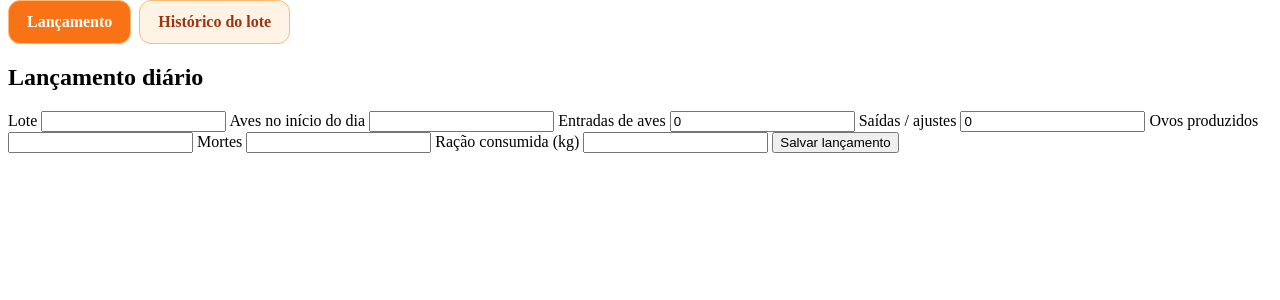
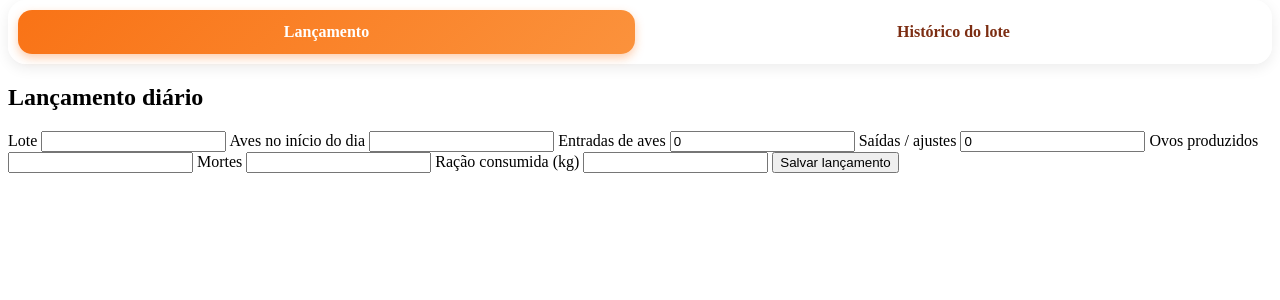
Before and after one commit to RaoMao0712/Controle-Granjas, a Flask app: page /dashboard in a window 1280 px wide. Shown: the part 132-432 px from the top of the page. Run offline with Flask 3, Linux system fonts and the light colour scheme; a user stored in the database is signed in; parts of the project's set-up code (start-up, migrations or seed data) failed here and were passed over; some libraries are stand-ins or nearby versions.

Commit message:
Update style.css

```diff
--- a/static/style.css
+++ b/static/style.css
@@ -8,23 +8,29 @@
 
 .tabs-menu {
     display: flex;
-    gap: 8px;
-    margin-bottom: 16px;
-    flex-wrap: wrap;
+    gap: 10px;
+    margin-bottom: 20px;
+    background: rgba(255, 255, 255, 0.88);
+    padding: 10px;
+    border-radius: 18px;
+    box-shadow: 0 4px 14px rgba(0,0,0,0.08);
 }
 
 .tabs-menu label {
-    background: #fff3e6;
-    color: #9a3412;
-    border: 1px solid #fdba74;
-    padding: 12px 18px;
-    border-radius: 12px;
-    font-weight: bold;
+    flex: 1;
+    text-align: center;
+    padding: 13px 16px;
+    border-radius: 14px;
+    font-weight: 700;
     cursor: pointer;
+    color: #7c2d12;
+    background: transparent;
+    border: none;
+    transition: 0.2s ease;
 }
 
 .tabs-menu label:hover {
-    background: #fed7aa;
+    background: #fff7ed;
 }
 
 .tab-content {
@@ -33,14 +39,22 @@
 
 #tab-lancamento:checked ~ .tabs-menu label[for="tab-lancamento"],
 #tab-historico:checked ~ .tabs-menu label[for="tab-historico"] {
-    background: #f97316;
+    background: linear-gradient(135deg, #f97316, #fb923c);
     color: white;
+    box-shadow: 0 4px 10px rgba(249,115,22,0.35);
 }
 
-#tab-lancamento:checked ~ #content-lancamento {
+#tab-lancamento:checked ~ #content-lancamento,
+#tab-historico:checked ~ #content-historico {
     display: block;
 }
 
-#tab-historico:checked ~ #content-historico {
-    display: block;
+@media (max-width: 700px) {
+    .tabs-menu {
+        flex-direction: column;
+    }
+
+    .tabs-menu label {
+        width: 100%;
+    }
 }
```
